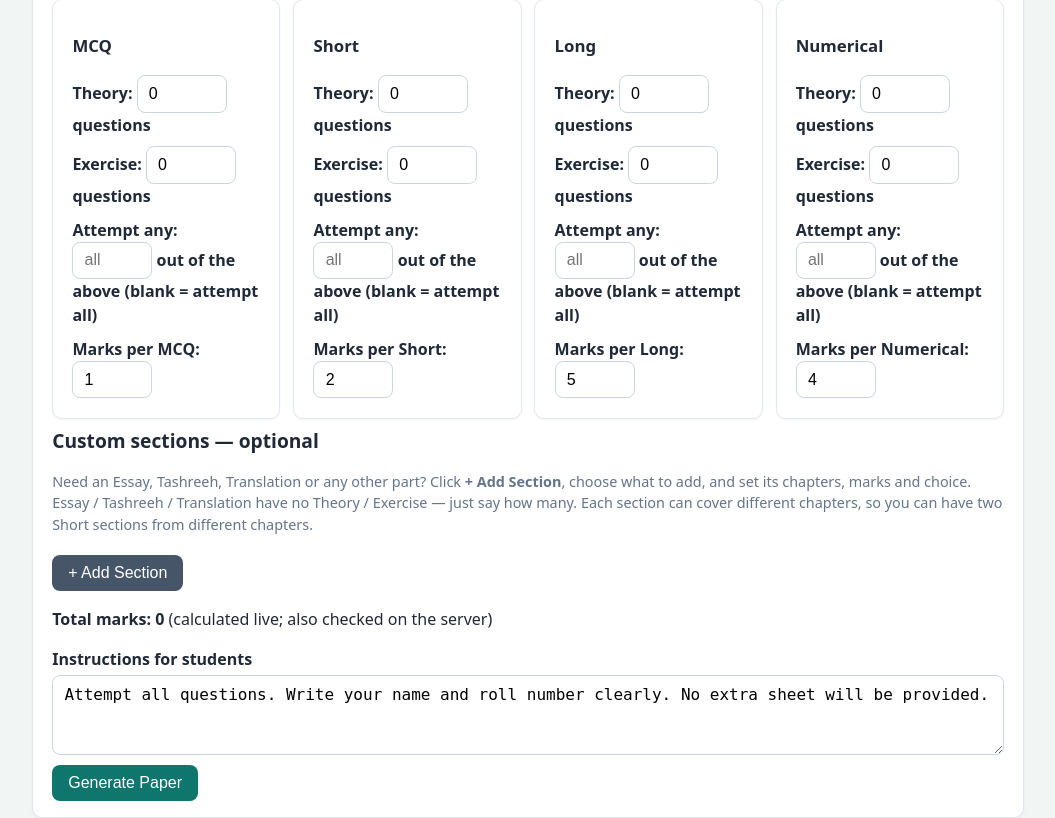
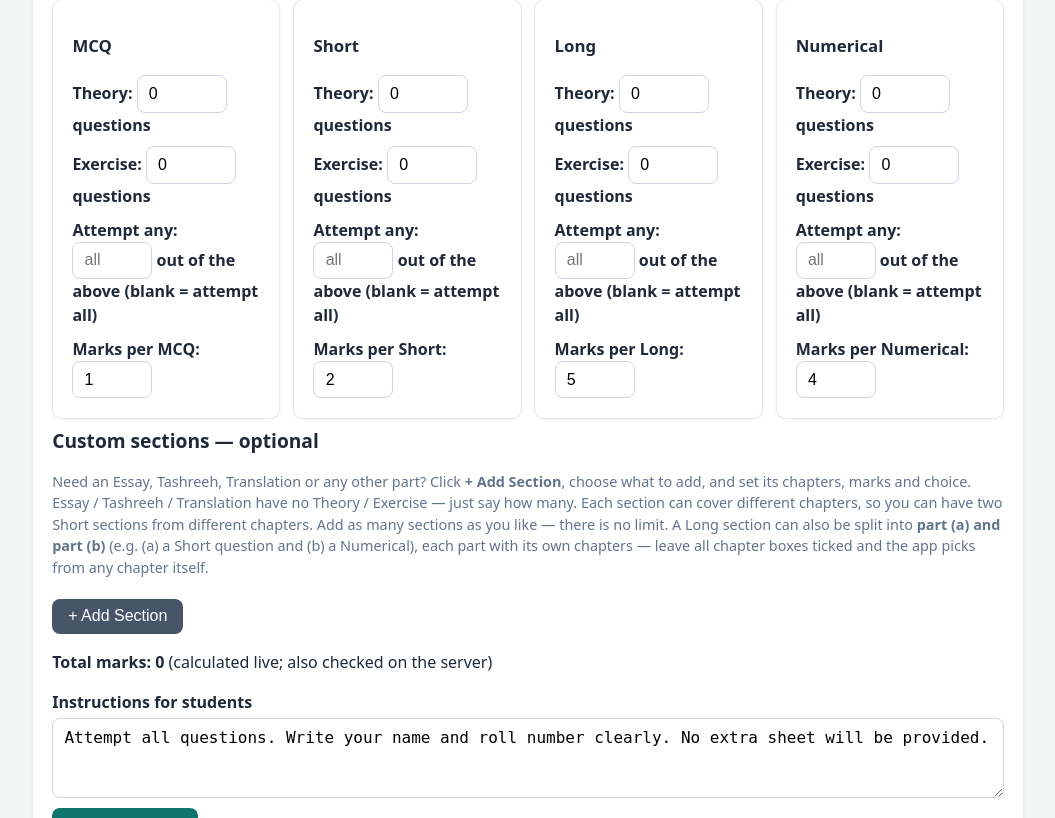
Before and after one commit to hami7368/academy-test-generator-, a Flask app: page /generator in a window 1280 px wide. Shown: the part 459-1277 px from the top of the page, without its empty margins (112-1167 px from the left). Run offline with Flask 3, Linux system fonts and the light colour scheme; the visitor is signed in with stand-in values (Sample User, id 1); data comes from the database, SQL or seed files in the repository.

Commit message:
Unlimited sections + Long questions split into part (a) and part (b) with per-part chapters (auto when none picked)

```diff
--- a/app.py
+++ b/app.py
@@ -1083,6 +1083,23 @@ def _snapshot_question(qq, marks, section=""):
             "format": qq.format or "General", "section": section}
 
 
+def _parts_snapshot(a, b, pa_marks, pb_marks, section, fmt):
+    """One Long question made of two picked questions: part (a) + part (b),
+    e.g. (a) a Short theory question and (b) a Numerical."""
+    def _part(qq, marks):
+        ch = db.session.get(Chapter, qq.chapter_id)
+        return {"id": qq.id, "text": qq.text, "qtype": qq.qtype,
+                "source": qq.source, "marks": marks,
+                "options": qq.options, "correct_option": qq.correct_option,
+                "answer": qq.answer or "", "chapter": ch.name if ch else ""}
+    pa, pb = _part(a, pa_marks), _part(b, pb_marks)
+    return {"id": a.id, "text": a.text, "qtype": "Long", "source": a.source,
+            "marks": pa_marks + pb_marks, "options": None, "correct_option": None,
+            "answer": "", "chapter": pa["chapter"],
+            "format": fmt or "General", "section": section,
+            "parts": [pa, pb]}
+
+
 @app.route("/generator", methods=["GET", "POST"])
 @login_required
 def generator():
@@ -1125,10 +1142,12 @@ def generator():
         # Writing formats (Essay, Tashreeh, ...) have no Theory/Exercise split:
         # they ask for one quantity, picked from all sources, and only from
         # the chapters ticked for that section (all chapters if none ticked).
+        # There is no limit on sections: every sec_title_<n> in the form counts.
         section_metas, preset_sections = [], []
-        for i in range(50):  # indices can skip if a middle section was removed
-            if f"sec_title_{i}" not in request.form:
-                continue
+        sec_indices = sorted({int(k.split("_")[-1]) for k in request.form.keys()
+                              if k.startswith("sec_title_")
+                              and k.split("_")[-1].isdigit()})
+        for i in sec_indices:
             sec_title = (request.form.get(f"sec_title_{i}") or "").strip()
             fmt = request.form.get(f"sec_format_{i}") or "Any"
             qtype = request.form.get(f"sec_qtype_{i}") or FORMAT_QTYPE.get(fmt, "Long")
@@ -1144,18 +1163,58 @@ def generator():
             ch_sel = [int(x) for x in request.form.getlist(f"sec_chapters_{i}")
                       if str(x).isdigit()]
             sec_ch_ids = ch_sel or ch_ids
+            # Long questions split into part (a) and part (b): each part has
+            # its own type, marks and chapters (no chapters ticked = auto).
+            parts_on = (request.form.get(f"sec_parts_{i}") == "1"
+                        and qtype == "Long")
+            pa_type = request.form.get(f"sec_parta_type_{i}") or "Short"
+            pb_type = request.form.get(f"sec_partb_type_{i}") or "Numerical"
+            pa_marks = request.form.get(f"sec_parta_marks_{i}", type=int) or 5
+            pb_marks = request.form.get(f"sec_partb_marks_{i}", type=int) or 5
+            pa_ch = [int(x) for x in request.form.getlist(f"sec_parta_chapters_{i}")
+                     if str(x).isdigit()]
+            pb_ch = [int(x) for x in request.form.getlist(f"sec_partb_chapters_{i}")
+                     if str(x).isdigit()]
+            parts_meta = ({"a": {"qtype": pa_type, "marks": pa_marks, "chapters": pa_ch},
+                           "b": {"qtype": pb_type, "marks": pb_marks, "chapters": pb_ch}}
+                          if parts_on else None)
             preset_sections.append({"title": sec_title, "qtype": qtype, "format": fmt,
                                     "theory": n_th, "exercise": n_ex, "qty": qty,
                                     "marks": marks, "attempt": attempt,
                                     "choice": 1 if choice else 0,
-                                    "note": note, "chapters": ch_sel})
+                                    "note": note, "chapters": ch_sel,
+                                    "parts": 1 if parts_on else 0,
+                                    "parta_type": pa_type, "partb_type": pb_type,
+                                    "parta_marks": pa_marks, "partb_marks": pb_marks,
+                                    "parta_chapters": pa_ch, "partb_chapters": pb_ch})
             if not sec_title or qtype not in QTYPES:
                 continue
             meta = {"title": sec_title, "qtype": qtype,
                     "format": fmt if fmt in FORMATS else "Any",
                     "theory": n_th, "exercise": n_ex, "qty": qty, "marks": marks,
-                    "attempt": attempt or None, "chapters": ch_sel, "note": note}
+                    "attempt": attempt or None, "chapters": ch_sel, "note": note,
+                    "parts": parts_meta}
             section_metas.append(meta)
+            if parts_on:
+                n_long = qty or (n_th + n_ex)
+                if n_long <= 0:
+                    continue
+                for _ in range(n_long):
+                    pa, _a = _pick_questions(pa_ch or sec_ch_ids, pa_type, None,
+                                             difficulty, 1, used, meta["format"])
+                    pb, _b = _pick_questions(pb_ch or sec_ch_ids, pb_type, None,
+                                             difficulty, 1, used, meta["format"])
+                    if not pa or not pb:
+                        shortfalls.append(
+                            f"{sec_title}: not enough questions for part (a)/(b) "
+                            f"— asked {n_long} Long questions")
+                        break
+                    a, b = pa[0], pb[0]
+                    used.add(a.id)
+                    used.add(b.id)
+                    selected.append(_parts_snapshot(a, b, pa_marks, pb_marks,
+                                                    sec_title, a.format or "General"))
+                continue
             if fmt in WRITING_FORMATS:
                 if qty <= 0:
                     continue
@@ -1253,6 +1312,26 @@ def paper_variant(pid):
     # Custom sections: re-pick within each section's own format/counts/chapters.
     for sec in orig.sections:
         sec_ch = sec.get("chapters") or ch_ids
+        if sec.get("parts"):
+            sp = sec["parts"]
+            pa, pb = sp["a"], sp["b"]
+            for oq in [q for q in orig_qs if q.get("section") == sec["title"]]:
+                pa_ids = pa.get("chapters") or sec_ch
+                pb_ids = pb.get("chapters") or sec_ch
+                picked_a, _ = _pick_questions(pa_ids, pa["qtype"], None, "Mixed",
+                                              1, used_ids, sec.get("format") or "Any")
+                picked_b, _ = _pick_questions(pb_ids, pb["qtype"], None, "Mixed",
+                                              1, used_ids, sec.get("format") or "Any")
+                if picked_a and picked_b:
+                    new_qs.append(_parts_snapshot(picked_a[0], picked_b[0],
+                                                  pa["marks"], pb["marks"],
+                                                  sec["title"],
+                                                  sec.get("format") or "General"))
+                    used_ids.add(picked_a[0].id)
+                    used_ids.add(picked_b[0].id)
+                else:
+                    new_qs.append(oq)
+            continue
         if sec.get("qty"):
             n = sec["qty"]
             picked, _ = _pick_questions(sec_ch, sec["qtype"], None, "Mixed",
@@ -1525,6 +1604,19 @@ def _paper_pdf(pid, answer_key=False):
         story.append(Spacer(1, 2 * mm))
         for qq in items:
             n += 1
+            if qq.get("parts"):
+                story.append(Paragraph(f"Q{n}.", body))
+                for letter, part in zip("ab", qq["parts"]):
+                    story.append(Paragraph(f"&nbsp;&nbsp;({letter}) {part['text']} &nbsp; <b>[{part['marks']} marks]</b>", body))
+                    if part["qtype"] == "MCQ" and part.get("options"):
+                        for l2, opt in zip("ABCD", part["options"]):
+                            story.append(Paragraph(f"&nbsp;&nbsp;&nbsp;&nbsp;({l2}) {opt}", body))
+                        if answer_key:
+                            story.append(Paragraph(f"&nbsp;&nbsp;&nbsp;&nbsp;<b>Answer: ({part.get('correct_option', '')})</b>", body))
+                    elif answer_key and part.get("answer"):
+                        story.append(Paragraph(f"&nbsp;&nbsp;&nbsp;&nbsp;<b>Answer:</b> {part['answer']}", body))
+                story.append(Spacer(1, 2 * mm))
+                continue
             story.append(Paragraph(f"Q{n}. {qq['text']} &nbsp; <b>[{qq['marks']} marks]</b>", body))
             if qq["qtype"] == "MCQ" and qq.get("options"):
                 for letter, opt in zip("ABCD", qq["options"]):
--- a/templates/generator.html
+++ b/templates/generator.html
@@ -40,7 +40,7 @@
 </div>{% endfor %}
 </div>
 <h2>Custom sections — optional</h2>
-<p class="muted">Need an Essay, Tashreeh, Translation or any other part? Click <b>+ Add Section</b>, choose what to add, and set its chapters, marks and choice. Essay / Tashreeh / Translation have no Theory / Exercise — just say how many. Each section can cover different chapters, so you can have two Short sections from different chapters.</p>
+<p class="muted">Need an Essay, Tashreeh, Translation or any other part? Click <b>+ Add Section</b>, choose what to add, and set its chapters, marks and choice. Essay / Tashreeh / Translation have no Theory / Exercise — just say how many. Each section can cover different chapters, so you can have two Short sections from different chapters. Add as many sections as you like — there is no limit. A Long section can also be split into <b>part (a) and part (b)</b> (e.g. (a) a Short question and (b) a Numerical), each part with its own chapters — leave all chapter boxes ticked and the app picks from any chapter itself.</p>
 <div id="sections"></div>
 <p><button type="button" class="btn btn-secondary" onclick="addSection()">+ Add Section</button></p>
 <p><b>Total marks: <span id="total">0</span></b> (calculated live; also checked on the server)</p>
@@ -68,6 +68,15 @@ function total(){ let t=0;
     let n=qty; if(att && +att.value>0) n=Math.min(+att.value, qty);
     t+=n*marks; });
   document.querySelectorAll('[data-sec]').forEach(card=>{
+    const parts = card.querySelector('.sec-parts').checked;
+    if(parts){
+      const qty=+(card.querySelector('.sec-qty-single').value||0);
+      const pm=(+card.querySelector('.sec-parta-marks').value||0)+(+card.querySelector('.sec-partb-marks').value||0);
+      const chk=card.querySelector('.sec-choice');
+      const att=card.querySelector('.sec-attempt');
+      let n=qty; if(chk && chk.checked && att && +att.value>0) n=Math.min(+att.value, qty);
+      t+=n*pm; return;
+    }
     const marks=+card.querySelector('.sec-marks').value||0;
     const writing = card.querySelector('.sec-split').hidden;
     let qty=0;
@@ -102,9 +111,13 @@ function fmtOptions(sel){
 }
 function syncSection(block){
   const fmt = block.querySelector('.sec-format').value;
-  const writing = WRITING.has(fmt);
+  const parts = block.querySelector('.sec-parts').checked;
+  if(parts) block.querySelector('.sec-qtype').value = 'Long';
+  const writing = WRITING.has(fmt) || parts;
   block.querySelector('.sec-single').hidden = !writing;
   block.querySelector('.sec-split').hidden = writing;
+  block.querySelector('.sec-parts-box').hidden = !parts;
+  block.querySelector('.sec-marks-wrap').style.display = parts ? 'none' : '';
   const chk = block.querySelector('.sec-choice');
   block.querySelector('.sec-attempt-wrap').style.display = chk.checked ? 'inline' : 'none';
   total();
@@ -127,19 +140,28 @@ function refreshSectionFormats(){
     syncSection(block);
   });
 }
+function fillChapters(box, name, kept){
+  box.innerHTML = '';
+  if(!CHAPTERS.length){ box.innerHTML = '<span class="muted">Select a subject first to pick chapters (all chapters are used until then).</span>'; return; }
+  CHAPTERS.forEach(c=>{
+    const l=document.createElement('label'); l.style.display='block';
+    const checked = kept.size ? kept.has(String(c.id)) : true;
+    l.innerHTML='<input type="checkbox" name="'+name+'" value="'+c.id+'"'+(checked?' checked':'')+'> Ch '+c.number+': '+esc(c.name);
+    box.appendChild(l);
+  });
+}
 function refreshSectionChapters(){
   document.querySelectorAll('[data-sec]').forEach(block=>{
     const i = block.dataset.idx;
     const box = block.querySelector('.sec-chapters');
     const kept = new Set([...box.querySelectorAll('input:checked')].map(x=>x.value));
-    box.innerHTML = '';
-    if(!CHAPTERS.length){ box.innerHTML = '<span class="muted">Select a subject first to pick chapters (all chapters are used until then).</span>'; return; }
-    CHAPTERS.forEach(c=>{
-      const l=document.createElement('label'); l.style.display='block';
-      const checked = kept.size ? kept.has(String(c.id)) : true;
-      l.innerHTML='<input type="checkbox" name="sec_chapters_'+i+'" value="'+c.id+'"'+(checked?' checked':'')+'> Ch '+c.number+': '+esc(c.name);
-      box.appendChild(l);
-    });
+    fillChapters(box, 'sec_chapters_'+i, kept);
+    const boxA = block.querySelector('.sec-parta-chapters');
+    const keptA = new Set([...boxA.querySelectorAll('input:checked')].map(x=>x.value));
+    fillChapters(boxA, 'sec_parta_chapters_'+i, keptA);
+    const boxB = block.querySelector('.sec-partb-chapters');
+    const keptB = new Set([...boxB.querySelectorAll('input:checked')].map(x=>x.value));
+    fillChapters(boxB, 'sec_partb_chapters_'+i, keptB);
   });
 }
 function addSection(p){
@@ -147,16 +169,23 @@ function addSection(p){
   const i = secN++;
   const d = document.createElement('div'); d.className='card'; d.dataset.sec='1'; d.dataset.idx=i; d.dataset.prevFmt=p.format||'Any';
   const typeOpts = ['MCQ','Short','Long','Numerical'].map(t=>'<option'+(p.qtype===t?' selected':'')+'>'+t+'</option>').join('');
+  const partTypeOpts = s=>['MCQ','Short','Long','Numerical'].map(t=>'<option'+(s===t?' selected':'')+'>'+t+'</option>').join('');
   d.innerHTML = '<h3>Section</h3>'
     + '<label>What to add? <select class="sec-format" name="sec_format_'+i+'">'+fmtOptions(p.format||'Any')+'</select></label>'
     + '<label>Section title: <input class="sec-title" name="sec_title_'+i+'" value="'+esc(p.title)+'" placeholder="e.g. Essay"></label>'
     + '<label>Section instructions (optional): <input name="sec_note_'+i+'" value="'+esc(p.note||'')+'" placeholder="e.g. Write an essay on any ONE of the following topics"></label>'
     + '<div class="row"><div><label>Question type</label><select class="sec-qtype" name="sec_qtype_'+i+'">'+typeOpts+'</select></div>'
-    + '<div><label>Marks per question</label><input type="number" class="sec-marks" name="sec_marks_'+i+'" value="'+(p.marks||5)+'" min="1" style="width:80px"></div></div>'
+    + '<div class="sec-marks-wrap"><label>Marks per question</label><input type="number" class="sec-marks" name="sec_marks_'+i+'" value="'+(p.marks||5)+'" min="1" style="width:80px"></div></div>'
     + '<div class="sec-single"><label>How many? <input type="number" class="sec-qty-single" name="sec_qty_'+i+'" value="'+(p.qty||0)+'" min="0"> questions</label>'
     + '<p class="muted">Essay / Tashreeh / Translation have no Theory / Exercise — questions are picked from the whole book (or the chapters ticked below).</p></div>'
     + '<div class="sec-split"><label>Theory: <input type="number" class="sec-qty" name="sec_theory_'+i+'" value="'+(p.theory||0)+'" min="0"> questions</label>'
     + '<label>Exercise: <input type="number" class="sec-qty" name="sec_exercise_'+i+'" value="'+(p.exercise||0)+'" min="0"> questions</label></div>'
+    + '<label><input type="checkbox" class="sec-parts" name="sec_parts_'+i+'" value="1"'+(p.parts?' checked':'')+'> Split each Long question into part (a) and part (b)</label>'
+    + '<div class="sec-parts-box" hidden>'
+    + '<div><b>Part (a)</b> — Type: <select name="sec_parta_type_'+i+'">'+partTypeOpts(p.parta_type||'Short')+'</select> Marks: <input type="number" class="sec-parta-marks" name="sec_parta_marks_'+i+'" value="'+(p.parta_marks||5)+'" min="1" style="width:70px"></div>'
+    + '<div><span class="muted">Part (a) chapters (all ticked = the app picks from any chapter itself):</span></div><div class="sec-parta-chapters"></div>'
+    + '<div><b>Part (b)</b> — Type: <select name="sec_partb_type_'+i+'">'+partTypeOpts(p.partb_type||'Numerical')+'</select> Marks: <input type="number" class="sec-partb-marks" name="sec_partb_marks_'+i+'" value="'+(p.partb_marks||5)+'" min="1" style="width:70px"></div>'
+    + '<div><span class="muted">Part (b) chapters (all ticked = auto):</span></div><div class="sec-partb-chapters"></div></div>'
     + '<label>Chapters for this section <span class="muted">(all ticked = whole book — untick to limit it, e.g. Tashreeh from one ghazal&rsquo;s chapter)</span></label>'
     + '<div class="sec-chapters"><span class="muted">Select a subject first to pick chapters (all chapters are used until then).</span></div>'
     + '<label><input type="checkbox" class="sec-choice" name="sec_choice_'+i+'" value="1"'+(p.choice?' checked':'')+'> Give choice in this section (students attempt only some questions)</label> '
@@ -165,6 +194,7 @@ function addSection(p){
   document.getElementById('sections').appendChild(d);
   d.querySelector('.sec-format').addEventListener('change', ()=>onFormatChange(d));
   d.querySelector('.sec-choice').addEventListener('change', ()=>syncSection(d));
+  d.querySelector('.sec-parts').addEventListener('change', ()=>syncSection(d));
   refreshSectionChapters();
   syncSection(d);
 }
```
Also changed, not shown: templates/paper_view.html (+14 -4 lines), tests/test_app.py (+74 -1 lines), README.md.
